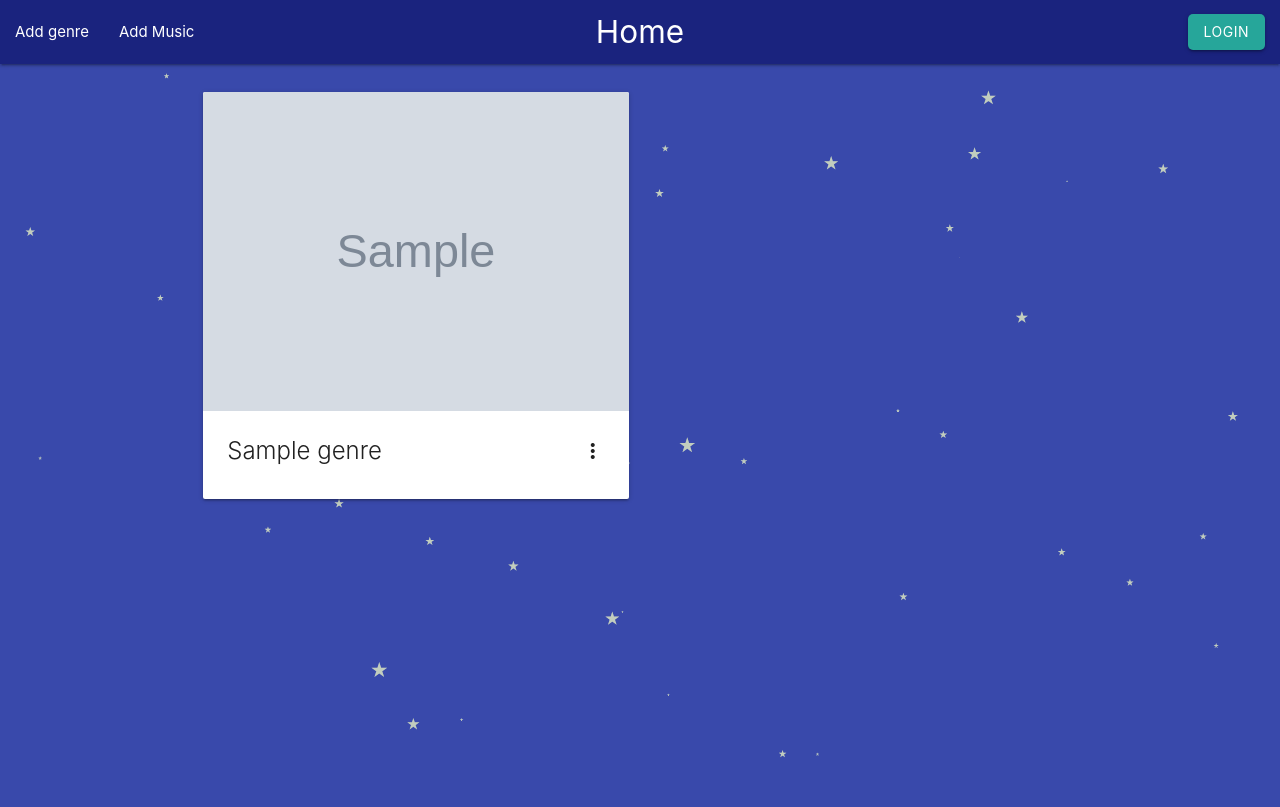
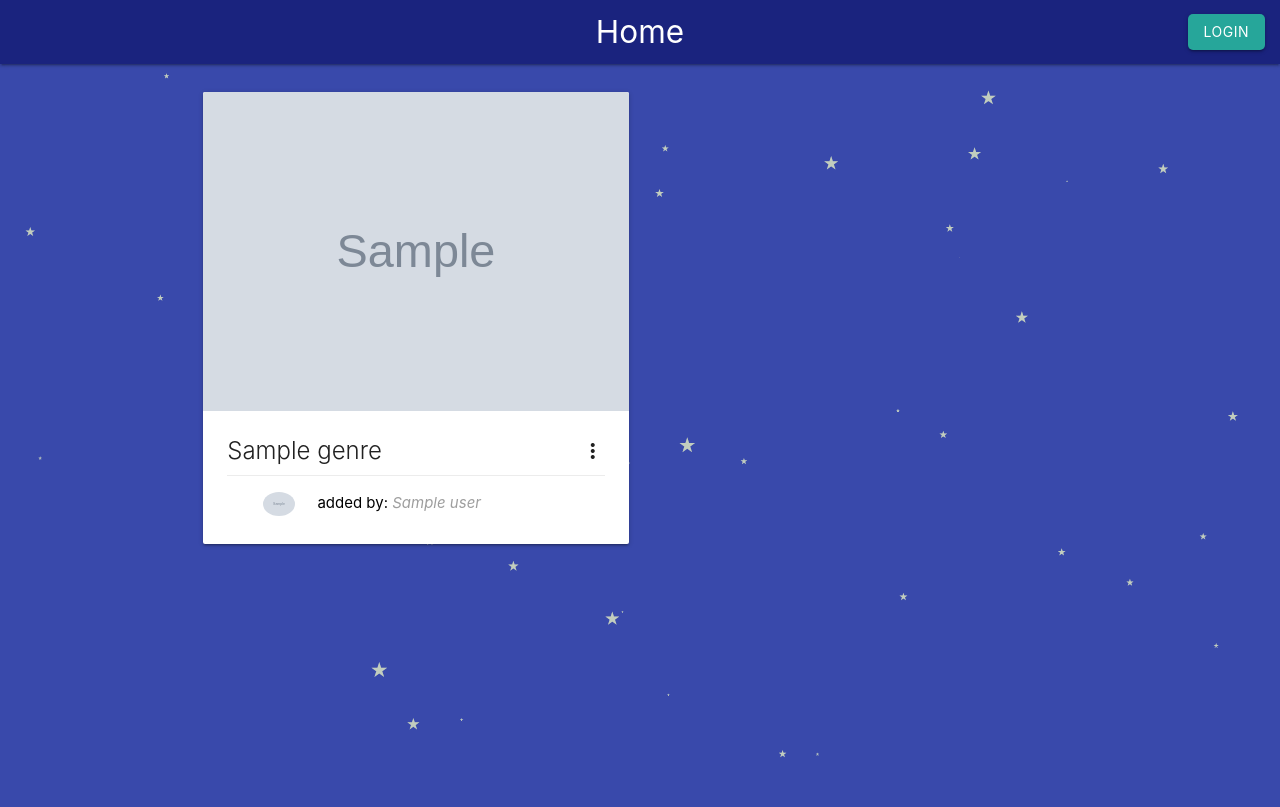
Before and after one commit to Adetec/best-instrumental-music, a Flask app: template templates/genres.html in a window 1280 px wide. Run offline with Flask 2, Linux system fonts and the light colour scheme; the template is opened without the code that fills it: most values are stand-ins (such as "Sample title", 1, 10 or a date in 2020); grey boxes marked "Sample" are stand-in pictures; some libraries are stand-ins or nearby versions.

Commit message:
feat: Hide Protect features for foreign users

```diff
--- a/app.py
+++ b/app.py
@@ -31,18 +31,16 @@ CLIENT_REDIRECT = '/%s' % (CLIENT_REDIRECT.split('/')[-1])
 
 print(CLIENT_ID)
 
-def new_state():
-    state = ''.join(random.choice(string.ascii_uppercase +
-                    string.digits) for x in range(32))
-    login_session['state'] = state
-    return state
+
 
 
 
 @app.route('/login')
 def login():
-    state = new_state()
-    return render_template('login.html', state=state, CLIENT_ID=CLIENT_ID)
+    state = ''.join(random.choice(string.ascii_uppercase +
+                    string.digits) for x in range(32))
+    login_session['state'] = state
+    return render_template('login.html', state=state, CLIENT_ID=CLIENT_ID, login_session=login_session)
 
 @app.route('/gconnect', methods=['GET', 'POST'])
 def gconnect():
@@ -189,7 +187,6 @@ def gdisconnect():
 
 @app.route('/')
 def index():
-    print('Current user: ' + login_session['username'])
     genres = session.query(Genre).all()
     music = session.query(Music).all()
     return render_template('genres.html', genres=genres, music_items=music, login_session=login_session)
--- a/static/css/style.css
+++ b/static/css/style.css
@@ -3,6 +3,10 @@ body {
 }
 .radius {
     border-radius: 5px;
+}
+
+.marg-btm {
+    margin-bottom: 12px;
 }
 
 #particles {
--- a/templates/genres.html
+++ b/templates/genres.html
@@ -15,8 +15,8 @@
                             <span class="card-title activator grey-text text-darken-4">{{ genre.name }}
                                 <i class="material-icons right">more_vert</i>
                             </span>
-                            {% if genre.user_id == login_session['user_id'] %}
-                                <div class="card-action">
+                            <div class="card-action">
+                                {% if genre.user_id == login_session['user_id'] %}
                                     <a class="waves-effect waves-light btn left" href="{{ url_for('update_genre', id=genre.id) }}">
                                         <i class="material-icons left">edit</i>
                                         Update
@@ -25,8 +25,21 @@
                                         <i class="material-icons right">delete_forever</i>
                                         Delete
                                     </a>
-                                </div>
-                            {% endif %}
+                                    {% else %}
+                                    <div class="">
+                                        <div class="col s2">
+                                            <img src="{{ genre.user.picture}}" alt="{{ genre.user.name}}" class="circle responsive-img">
+                                        </div>
+                                        <div class="col s10">
+                                            <span class="black-text">
+                                                added by: <i class="grey-text">{{ genre.user.name}}</i>
+                                            </span>
+                                        </div>
+
+                                    </div>
+                                {% endif %}
+                                <div class="marg-btm"></div>
+                            </div>
                         </div>
                         <div class="card-reveal">
                             <span class="card-title indigo-text text-darken-4">{{ genre.name }}
--- a/templates/nav.html
+++ b/templates/nav.html
@@ -3,8 +3,10 @@
         <a href="/" class="brand-logo center">Home</a>
         <a href="#" data-target="mobile-demo" class="sidenav-trigger"><i class="material-icons">menu</i></a>
         <ul class="hide-on-med-and-down">
-            <li><a href="{{ url_for('add_genre') }}">Add genre</a></li>
-            <li><a href="{{ url_for('add_music') }}">Add Music</a></li>
+            {% if login_session['username'] %}
+                <li><a href="{{ url_for('add_genre') }}">Add genre</a></li>
+                <li><a href="{{ url_for('add_music') }}">Add Music</a></li>
+            {% endif %}
         </ul>
         <ul class="right hide-on-med-and-down row">
             <li><a class="radius btn" href="{{ url_for('login') }}">Login</a></li>
@@ -13,8 +15,10 @@
 </nav>
 
 <ul class="sidenav indigo lighten-5" id="mobile-demo">
-    <li><a href="{{ url_for('add_genre') }}">Add genre</a></li>
-    <li><a href="{{ url_for('add_music') }}">Add Music</a></li>
+    {% if login_session['username'] %}
+        <li><a href="{{ url_for('add_genre') }}">Add genre</a></li>
+        <li><a href="{{ url_for('add_music') }}">Add Music</a></li>
+    {% endif %}
     <ul>
         <li><a class="radius indigo darken-4 btn" href="{{ url_for('login') }}">Login</a></li>
     </ul>
```
Also changed, not shown: templates/login.html (+0 -54 lines).
